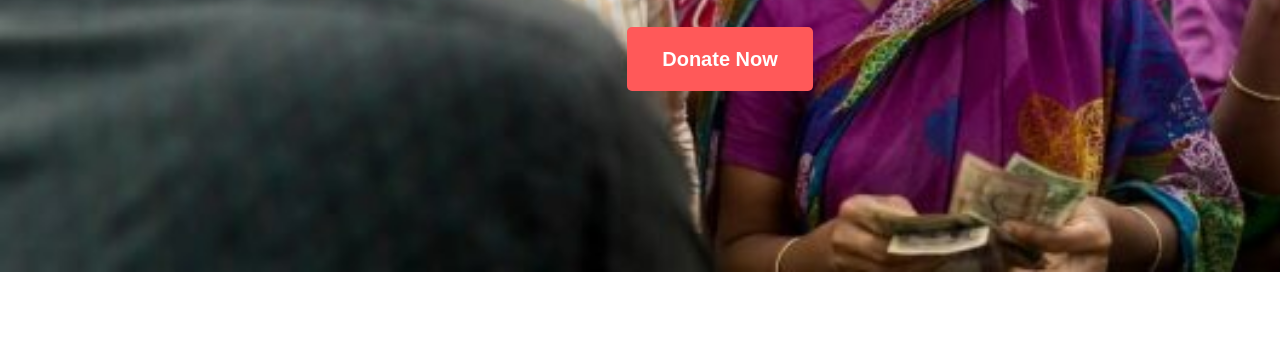
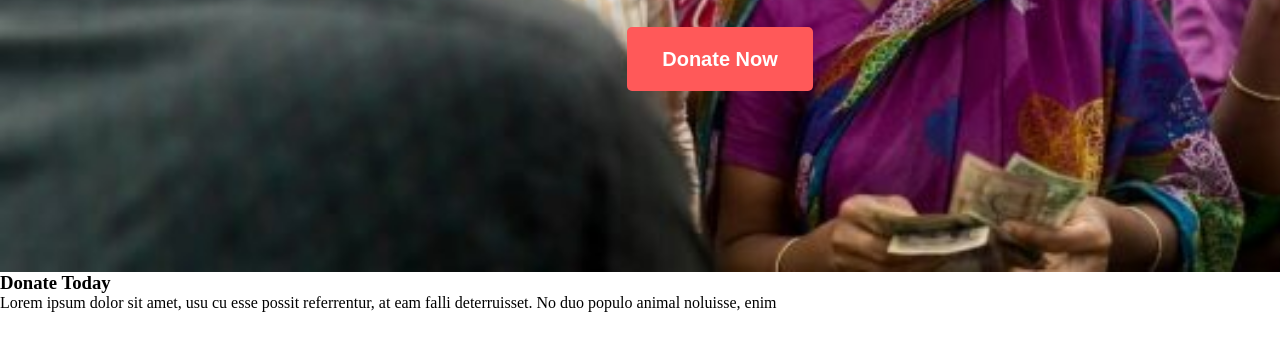
Before and after one commit to bimol009/practice-protfolio, a plain HTML site: page index.html in a window 1280 px wide. Shown: the part 397-748 px from the top of the page. Drawn offline with Linux system fonts and the light colour scheme.

Commit message:
nice add

```diff
--- a/index.html
+++ b/index.html
@@ -21,6 +21,13 @@
 
     <main>
 
+        <div class="hero-section">
+            <h3 class="section-title">
+                Donate Today
+            </h3>
+            <p class="section-description">Lorem ipsum dolor sit amet, usu cu esse possit referrentur, at eam falli deterruisset. No duo populo animal noluisse, enim</p>
+        </div>
+
     </main>
 
     <footer>
--- a/styles/practice-port.css
+++ b/styles/practice-port.css
@@ -32,7 +32,7 @@
     }
 
     .header-section{
-        background-image: url('../images/donation1.jpg');
+        background-image:  url('../images/donation1.jpg');
         filter: rgba(18, 18, 18, 1);
         background-repeat: no-repeat;
         background-position: center;
@@ -43,9 +43,6 @@
 
         border-radius: 0px;
        margin: auto;
-
-
-
 
     }
 
```
